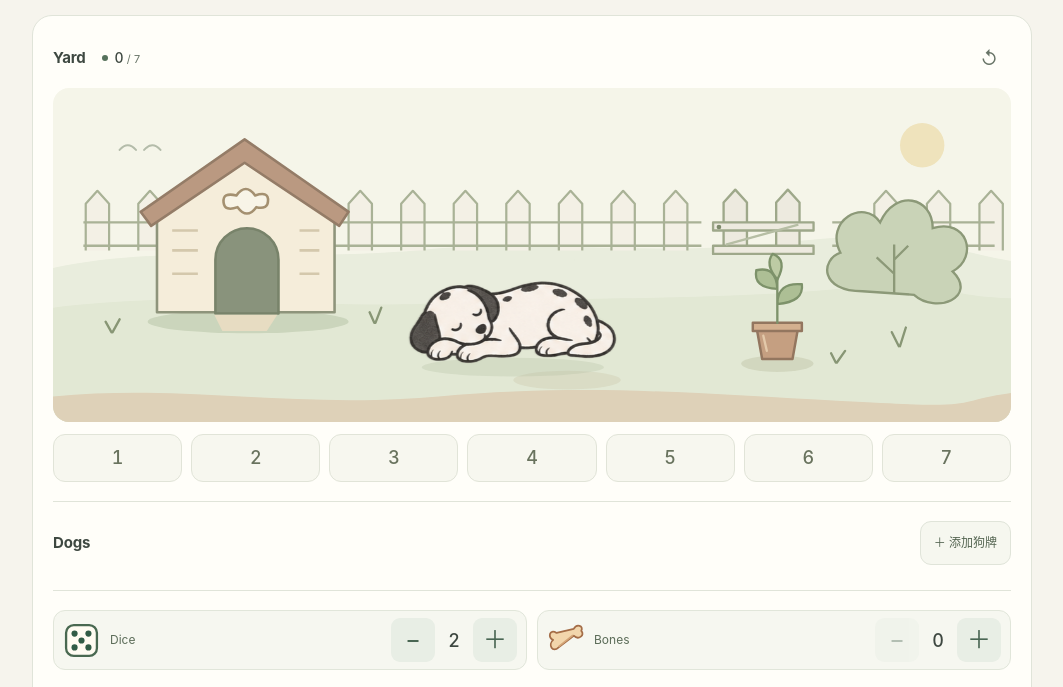
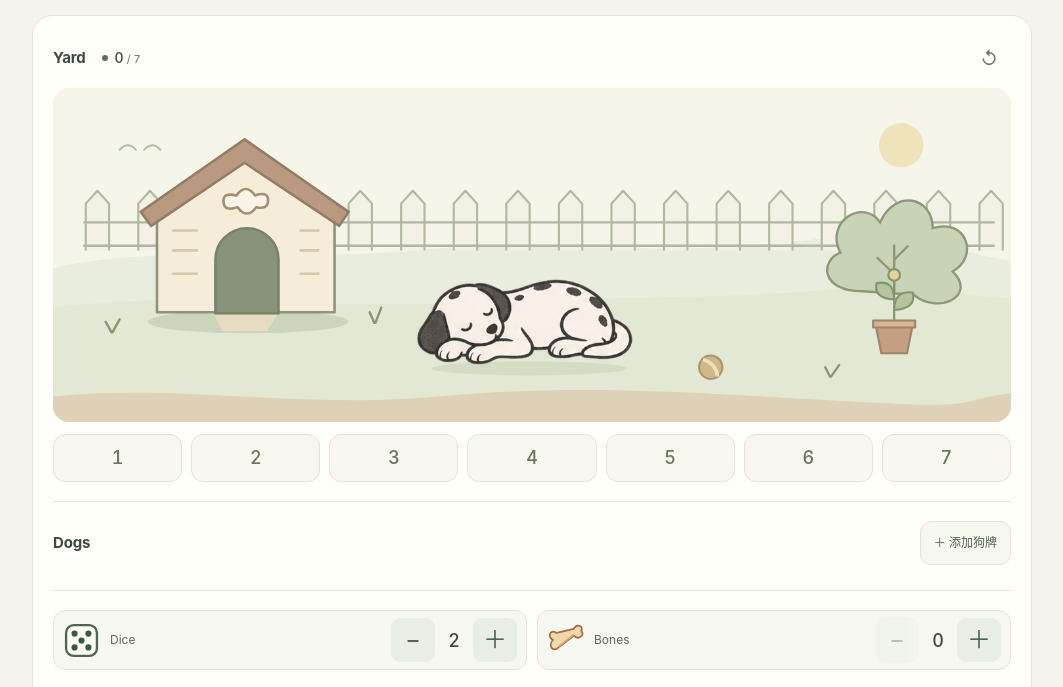
Before and after one commit to bibobrain/spots-table-companion, a plain HTML site: page index.html in a window 1280 px wide. Shown: the part 77-764 px from the top of the page, without its empty margins (108-1171 px from the left). Drawn offline with Linux system fonts and the light colour scheme.

Commit message:
Fix dog creation and coordinate backyard scenes

```diff
--- a/index.html
+++ b/index.html
@@ -180,7 +180,7 @@ main{max-width:1040px;padding-top:30px}.brand strong{font-size:32px}.brand small
 .record-faces{display:flex;align-items:center;gap:2px;flex-wrap:wrap;margin-top:3px}.record-faces .die-art{width:29px;height:30px;flex:none}.record-faces small{padding-left:3px}
 
 /* A temporary tool beside the table: opening it never moves the cards. */
-.dog-builder{position:fixed;inset:auto;z-index:60;width:420px;max-width:calc(100vw - 24px);max-height:calc(100dvh - 24px);margin:0;padding:16px;border:1px solid #c9d3bd;border-radius:18px;background:#fffdf5;color:var(--ink);box-shadow:0 14px 45px #36492a24,0 3px 10px #36492a10;overflow:auto;overscroll-behavior:contain;scrollbar-gutter:stable;animation:builder-appear .16s ease-out}
+.dog-builder{position:fixed;inset:auto;z-index:60;width:420px;max-width:calc(100vw - 24px);max-height:calc(100dvh - 24px);margin:0;padding:16px;border:1px solid #c9d3bd;border-radius:18px;background:#fffdf5;color:var(--ink);box-shadow:0 14px 45px #36492a24,0 3px 10px #36492a10;overflow:auto;overscroll-behavior:contain;scrollbar-gutter:stable;transform-origin:top right;animation:builder-unfold .14s ease-out}
 .dog-builder::backdrop{background:transparent}
 .dog-builder .builder-heading h3{font-size:14px;letter-spacing:.02em}
 .dog-builder .builder-heading p{font-size:11px;color:#64705b;margin-top:3px}
@@ -206,7 +206,7 @@ main{max-width:1040px;padding-top:30px}.brand strong{font-size:32px}.brand small
 .scored-dog .new-puppy{width:78px;margin:auto}
 .scored-dog>span:last-of-type{max-width:84px;overflow-wrap:anywhere}
 .settle-dog-name>span:last-child{line-height:1.5;overflow-wrap:anywhere}
-@keyframes builder-appear{from{opacity:0;transform:translateY(4px)}to{opacity:1;transform:none}}
+@keyframes builder-unfold{from{opacity:0;clip-path:inset(0 0 0 18% round 18px)}to{opacity:1;clip-path:inset(0 0 0 0 round 18px)}}
 @media(max-width:650px){
  .dog-builder{padding:14px;border-radius:16px}
  .dog-builder .dice-palette{grid-template-columns:repeat(3,minmax(0,1fr));gap:2px 12px;margin:8px 0 12px}
@@ -225,19 +225,21 @@ main{max-width:1040px;padding-top:30px}.brand strong{font-size:32px}.brand small
 @media(prefers-reduced-motion:reduce){.dog-builder{animation:none}}
 
 
-/* The same Dalmatian belongs to the card and the backyard. */
-.yard-scene .yard-character{left:var(--yard-x);top:var(--yard-y);width:22.8%;max-width:none}
-.yard-scene .yard-dog{display:block;width:100%;height:100%}
-.yard-reaction{position:absolute;inset:0;width:100%;height:100%;overflow:visible;pointer-events:none}
-.yard-planter,.yard-gate{transform-box:fill-box;transform-origin:50% 100%}
-.yard-scene[data-level=caution] .yard-change .yard-planter,.yard-scene[data-level=full] .yard-change .yard-planter{animation:yard-pot-catch .46s ease-out both}
-.yard-scene[data-level=full] .yard-change .yard-gate{animation:yard-gate-catch .4s ease-out both}
-.yard-change .yard-tension{animation:yard-mark-arrive .25s ease-out both}
-@keyframes yard-pot-catch{0%,100%{transform:rotate(0)}35%{transform:rotate(-3deg)}70%{transform:rotate(1deg)}}
-@keyframes yard-gate-catch{0%,100%{transform:rotate(0)}40%{transform:rotate(-2deg)}}
-@keyframes yard-mark-arrive{from{opacity:0}to{opacity:1}}
-@media(max-width:650px){.yard-scene .yard-character{left:var(--yard-mobile-x);top:var(--yard-mobile-y);width:34%}}
-@media(prefers-reduced-motion:reduce){.yard-scene .yard-character,.yard-scene .yard-planter,.yard-scene .yard-gate,.yard-scene .yard-tension{animation:none}}
+/* One scene coordinate system keeps paws, soil and props together at every width. */
+.yard-scene .yard-story{position:absolute;inset:0;width:100%;height:100%;max-width:none;left:0;overflow:hidden}
+.yard-story .yard-dalmatian{overflow:hidden}
+.yard-working-paw{transform-box:fill-box;transform-origin:68.4211% 9.4118%;animation:yard-paw-scoop .72s ease-in-out 5}
+.yard-dirt-flight{opacity:0;animation:yard-soil-toss .72s ease-out 5;animation-delay:var(--crumb-delay,0s)}
+.yard-butterfly-wings{transform-box:fill-box;transform-origin:50% 50%;animation:yard-wings .65s ease-in-out 5}
+.yard-garden-sprig{transform-box:fill-box;transform-origin:50% 100%;animation:yard-sprig-breeze 1.5s ease-in-out 2}
+.yard-found-bone{animation:yard-bone-peek 2.15s ease-out both}
+@keyframes yard-paw-scoop{0%,100%{transform:rotate(0deg)}28%{transform:rotate(17deg)}66%{transform:rotate(-14deg)}85%{transform:rotate(-5deg)}}
+@keyframes yard-soil-toss{0%,24%{opacity:0;transform:translate(0,0)}35%{opacity:.95;transform:translate(7px,-5px)}65%{opacity:.85;transform:translate(33px,-19px)}95%,100%{opacity:0;transform:translate(54px,7px)}}
+@keyframes yard-wings{0%,100%{transform:scaleX(1)}50%{transform:scaleX(.55)}}
+@keyframes yard-sprig-breeze{0%,100%{transform:rotate(0)}40%{transform:rotate(3deg)}70%{transform:rotate(-1deg)}}
+@keyframes yard-bone-peek{0%,15%{opacity:0;transform:translateY(5px)}45%,100%{opacity:1;transform:translateY(0)}}
+@media(max-width:650px){.yard-scene{aspect-ratio:2.35}.yard-scene .yard-story{width:100%;height:100%;left:0}}
+@media(prefers-reduced-motion:reduce){.yard-story .yard-working-paw,.yard-story .yard-butterfly-wings,.yard-story .yard-garden-sprig,.yard-story .yard-found-bone{animation:none}.yard-story .yard-dirt-flight{animation:none;display:none}}
 
 </style></head><body><main><header><div class="brand"><strong>Pip &amp; Paw</strong><small>A little company at the table</small></div><nav class="session-tools" aria-label="本局操作"><button type="button" class="icon-button" id="undoButton" aria-label="撤销上一步" title="撤销上一步" disabled>↶</button><button type="button" class="quiet-button" id="openJournal">本局 <span id="journalCount">0</span></button><button type="button" class="secondary-button" id="endSession">结束本局</button></nav></header><div id="saveStatus" class="save-status" hidden>浏览器未允许保存；当前页面仍可继续使用。</div><div id="tableEnded" class="table-ended" hidden><span>这一局已收好。</span><button type="button" class="text-button" id="resumeTable">继续本局</button></div>
 <section class="general-module" id="generalModule" aria-label="Yard and Dogs">
@@ -430,8 +432,9 @@ function positionBuilder(){
  panel.style.width=Math.min(420,width-margin*2)+'px';
  panel.style.maxHeight=Math.max(44,height-margin*2)+'px';
  let box=panel.getBoundingClientRect(),left,top,side;
- if(width>=1100&&rightEdge-rect.right>=box.width+gap+margin){
-  side='right';left=rect.right+gap;top=rect.top;
+ // Keep the component attached to the entrance, opening toward the table.
+ if(rect.left-leftEdge>=box.width+gap+margin){
+  side='left';left=rect.left-gap-box.width;top=rect.top;
  }else{
   const below=bottomEdge-rect.bottom-gap-margin,above=rect.top-topEdge-gap-margin;
   side=below>=box.height||below>=above?'bottom':'top';
@@ -480,14 +483,15 @@ function setupBuilderPopover(){
  panel.addEventListener('toggle',event=>{
   if(event.newState==='closed'&&!panel.matches(':popover-open')){builderOpen=false;panel.hidden=true;updateBuilderExpanded(false);}
  });
- panel.addEventListener('keydown',event=>{if(event.key==='Escape'){event.preventDefault();event.stopPropagation();closeBuilder();}});
+ document.addEventListener('keydown',event=>{if(builderOpen&&event.key==='Escape'){event.preventDefault();event.stopPropagation();closeBuilder();}});
  document.addEventListener('pointerdown',event=>{
   if(!builderOpen||builderUsesNativePopover()||panel.contains(event.target)||builderInvokers().some(b=>b.contains(event.target)))return;
   closeBuilder(false);
  });
- panel.addEventListener('focusout',()=>queueMicrotask(()=>{
-  if(builderOpen&&!panel.contains(document.activeElement)&&!builderInvokers().includes(document.activeElement))closeBuilder(false);
- }));
+ // Focus changes are not dismissal: a pointer activation may briefly blur
+ // to body, and editing the draft replaces its focused chip before restoring it.
+ // Native auto popovers handle light dismissal; the fallback uses the explicit
+ // outside pointerdown handler above. Neither path interrupts an internal click.
  window.addEventListener('resize',requestBuilderPosition,{passive:true});
  window.addEventListener('scroll',event=>{if(!panel.contains(event.target))requestBuilderPosition();},{passive:true,capture:true});
  window.visualViewport?.addEventListener('resize',requestBuilderPosition,{passive:true});
@@ -1236,29 +1240,47 @@ function renderActionRule(){
  $('actionSettings').hidden=!$('specialExtra').querySelector('[data-p]');
 }
 let lastYard=null;
-// Scene details respond to the known Yard total, never to an invented dice roll.
+// Every object shares this scene's coordinates: the working paw meets the pit,
+// and the loose soil leaves that paw toward the dog's hind legs.
+function yardPoseSvg(state, points) {
+ const art=DOG_ART.poses[state.pose],crop=art.cropRect;
+ const ground=state.ground??237;
+ const feet=(art.objectBounds[3]-crop[1])/crop[3];
+ const top=ground-state.size*feet;
+ const source='<image href="assets/'+DOG_ART.asset+'" width="'+DOG_ART.width+'" height="'+DOG_ART.height+'"';
+ let body=source+'/>';
+ if(state.activity==='dig'){
+  const key='yard-dig-'+points;
+  // Pose 7's forward foreleg is under the ear. The shoulder is (1214,604),
+  // the resting paw is near (1183,660), in the original atlas coordinates.
+  // Keep the head/ear as a foreground layer so the moving leg stays behind it.
+  body='<defs><clipPath id="'+key+'-body"><path clip-rule="evenodd" d="M'+crop[0]+' '+crop[1]+'h'+crop[2]+'v'+crop[3]+'h-'+crop[2]+'Z M1201 598L1233 601Q1225 635 1208 663Q1195 677 1168 669Q1154 665 1161 649Q1186 633 1201 598Z"/></clipPath><clipPath id="'+key+'-head"><path d="M1101 540H1193L1231 586L1210 609L1198 637L1158 650V680H1101Z"/></clipPath></defs>'+
+   '<g transform="translate(1214 604)"><g class="yard-working-paw"><rect x="-65" y="-8" width="95" height="85" fill="#000" fill-opacity="0"/><path d="M-12-3C-16 13-25 31-40 40C-57 45-62 58-48 62C-37 67-22 64-18 57C-6 38 3 20 8 1" fill="#f8f1e7" stroke="#4c4a44" stroke-width="5.1" stroke-linecap="round" stroke-linejoin="round"/><path d="M-49 61q-2-6 3-10m8 13q-3-6 2-11" fill="none" stroke="#4c4a44" stroke-width="3" stroke-linecap="round"/></g></g>'+
+   source+' clip-path="url(#'+key+'-body)"/>'+source+' clip-path="url(#'+key+'-head)"/>';
+ }
+ const frame='yard-pose-frame-'+points;
+ return '<svg class="yard-dalmatian" x="'+state.x+'" y="'+top.toFixed(3)+'" width="'+state.size+'" height="'+state.size+'" viewBox="'+crop.join(' ')+'" overflow="hidden" aria-hidden="true"><defs><clipPath id="'+frame+'"><rect x="'+crop[0]+'" y="'+crop[1]+'" width="'+crop[2]+'" height="'+crop[3]+'"/></clipPath></defs><g clip-path="url(#'+frame+')">'+body+'</g></svg>';
+}
+function yardBone(x,y,angle=0,scale=1){
+ return '<g transform="translate('+x+' '+y+') rotate('+angle+') scale('+scale+')" fill="#ead7b5" stroke="#a58d69" stroke-width="1.8" stroke-linejoin="round"><path d="M-14-4C-24-12-29-3-22 2C-27 10-17 15-12 7H12C17 15 27 10 22 2C29-3 24-12 14-4Z"/></g>';
+}
 function yardLandscape(points){
- const state=yardStates[points];
- const gateAngle=[0,0,0,0,-3,-6,-10,-15][points];
- const potAngle=[0,0,-1,-3,-7,-12,-20,-29][points];
- const soilTop=[247,242,236,226,219,211,201,193][points];
- const soilWidth=[24,38,52,64,75,85,94,102][points];
- const soilTone=points>=6?'#c5ad8d':points>=4?'#ccba98':'#d6c7a9';
- const posts=Array.from({length:18},(_,i)=>28+i*45).filter(x=>x<560||x>660).map(x=>'<path d="M'+x+' 139V99l10-11 10 11v40"/>').join('');
- const paw=(x,y,angle)=>'<g transform="translate('+x+' '+y+') rotate('+angle+')" fill="#a8b18e" opacity=".65"><path d="M-4 3q0-6 4-6t4 6q-4 3-8 0Z"/><ellipse cx="-5" cy="-5" rx="2" ry="2.7"/><ellipse cx="0" cy="-7" rx="2" ry="2.7"/><ellipse cx="5" cy="-5" rx="2" ry="2.7"/></g>';
- const footprints=points>0?paw(285,224,65)+paw(308,235,53)+paw(333,230,65):'';
- const cracks=points<4?'':points===4?'<path d="M502 237l14-5 10 5"/>':points===5?'<path d="M493 239l19-9 16 7 12-9"/>':points===6?'<path d="M490 238l21-12 17 9 17-15 12 5M531 235l8 10"/>':'<path d="M479 242l28-17 21 11 22-19 18 9 22-8M528 236l4 13 15 4M555 220l-5-11"/>';
- const changed=lastYard!==null?' yard-change':'';
- return `<svg class="yard-landscape${changed}" viewBox="0 0 820 286" aria-hidden="true" focusable="false">
+ const state=yardStates[points],digging=state.activity==='dig';
+ const posts=Array.from({length:18},(_,i)=>'<path d="M'+(28+i*45)+' 139V99l10-11 10 11v40"/>').join('');
+ const paw=(x,y,angle)=>'<g transform="translate('+x+' '+y+') rotate('+angle+')" fill="#b2bba0" opacity=".7"><path d="M-4 3q0-6 4-6t4 6q-4 3-8 0Z"/><ellipse cx="-5" cy="-5" rx="2" ry="2.7"/><ellipse cx="0" cy="-7" rx="2" ry="2.7"/><ellipse cx="5" cy="-5" rx="2" ry="2.7"/></g>';
+ const footprints=points===0?'':paw(627,249,-70)+paw(597,240,-70)+paw(567,248,-70);
+ const pit=points<2?'':points===2?'<ellipse cx="378" cy="237" rx="34" ry="10" fill="#d9c9a7"/><path d="M349 237q27-11 56-1" fill="none" stroke="#b5a07f" stroke-width="1.6"/>':points===7?'<path d="M339 242q17-19 39-18q28-1 40 18" fill="#d1bf9e" stroke="#b19b79" stroke-width="1.7"/><path d="M356 238l11-4m12 3l8-3m12 5l6-2" fill="none" stroke="#bba786" stroke-width="1.5"/>':'<ellipse cx="378" cy="238" rx="43" ry="15" fill="#cfbc9b"/><ellipse cx="378" cy="237" rx="35" ry="10" fill="#ac9475"/><path d="M339 237q7-13 27-12m25 0q18 2 26 12" fill="none" stroke="#b49d79" stroke-width="3.2" stroke-linecap="round"/>';
+ const spoil=points>=3&&points<7?'<path d="M446 247q16-16 34-2q15-12 29 3" fill="#d4c09d" stroke="#b7a07d" stroke-width="1.6" stroke-linecap="round"/><g fill="#b09a79"><ellipse cx="433" cy="247" rx="3" ry="2"/><ellipse cx="521" cy="250" rx="2.5" ry="1.8"/><ellipse cx="457" cy="254" rx="2" ry="1.6"/></g>':'';
+ const bone=points===4?'<g class="yard-found-bone">'+yardBone(374,237,-24,.62)+'</g>':points===5?yardBone(369,245,-12,.8):points===6?yardBone(426,246,8,.8):points===7?yardBone(623,244,-7,.85):'';
+ const butterfly=points===1?[349,157]:points===2?[340,177]:points===5?[352,150]:points===6?[571,131]:null;
+ const flutter=butterfly?'<g class="yard-butterfly" transform="translate('+butterfly.join(' ')+')"><g class="yard-butterfly-wings" fill="#d6bd8e" stroke="#ac956e" stroke-width="1.2"><path d="M0 0C-18-20-22 7-3 5C-16 16 4 22 0 0Z"/><path d="M0 0C18-20 22 7 3 5C16 16-4 22 0 0Z"/><path d="M0-2v10" stroke="#897d60" fill="none"/></g></g>':'';
+ const dust=digging?'<g class="yard-soil-spray" fill="#ae9470" aria-hidden="true">'+[0,1,2].map((i)=>'<g transform="translate('+(405+i*3)+' '+(237-i)+')"><g class="yard-dirt-flight" style="--crumb-delay:'+(i*.08)+'s"><ellipse cx="0" cy="0" rx="'+(2.6-i*.35)+'" ry="'+(1.7+i*.15)+'"/></g></g>').join('')+'</g>':'';
+ const lip=points>=3&&points<7?'<path d="M338 240q39 18 80-1" fill="none" stroke="#c9b28e" stroke-width="4.5" stroke-linecap="round"/>':'';
+ return `<svg class="yard-landscape yard-story" viewBox="0 0 820 286" preserveAspectRatio="xMidYMid slice" aria-hidden="true" focusable="false">
+  <rect width="820" height="286" fill="#f5f5e9"/>
   <path d="M0 154C100 133 208 149 310 139S519 145 628 132S757 137 820 148V286H0Z" fill="#e9eddd"/>
-  <g fill="#f3f0e5" stroke="#a9b296" stroke-width="1.9" stroke-linejoin="round">${posts}</g>
-  <path d="M26 115H555M667 115H806M26 135H555M667 135H806" fill="none" stroke="#a9b296" stroke-width="2"/>
-  <g transform="rotate(${gateAngle} 609 139)"><g class="yard-gate" fill="#edeadf" stroke="#9ea88a" stroke-width="2" stroke-linejoin="round">
-   <path d="M574 141V98l10-11 10 11v43M619 141V98l10-11 10 11v43"/>
-   <path d="M565 115h86v7h-86ZM565 135h86v7h-86Z"/>
-   <path d="M576 134l62-17" fill="none" stroke="#b6bea4"/>
-   <circle cx="570" cy="119" r="2" fill="#7d8a6b" stroke="none"/>
-  </g></g>
+  <g fill="#f3f0e5" stroke="#b0b89f" stroke-width="1.8" stroke-linejoin="round">${posts}</g>
+  <path d="M26 115H806M26 135H806" fill="none" stroke="#b0b89f" stroke-width="2"/>
   <path d="M0 188C133 172 202 190 335 184S549 182 662 173S755 178 820 180V286H0Z" fill="#e2e8d4"/>
   <path d="M0 264C115 253 204 275 330 264S547 261 675 268S764 269 820 261V286H0Z" fill="#ded1b8"/>
   <ellipse cx="167" cy="200" rx="86" ry="10" fill="#cbd5bc"/>
@@ -1270,36 +1292,30 @@ function yardLandscape(points){
    <path d="M157 92q8-11 16 0q12-4 11 5q0 7-10 5q-8 11-16 0q-11 4-12-4q-1-9 11-6Z" fill="#f8f4e7" stroke="#a49070"/>
   </g>
   <path d="M138 194h54l-9 14h-38Z" fill="#e7dcc2"/>
-  <g stroke="#889675" stroke-width="2" stroke-linecap="round" fill="none"><path d="M50 209l-5-9m6 9l6-11M275 201l-4-9m5 9l5-13M724 221l-6-12m7 12l5-16M670 235l-4-8m5 8l7-10"/></g>
+  <g stroke="#889675" stroke-width="2" stroke-linecap="round" fill="none"><path d="M50 209l-5-9m6 9l6-11M275 201l-4-9m5 9l5-13M724 221l-6-12m7 12l5-16M665 247l-4-8m5 8l7-10"/></g>
   <g stroke="#8c9978" stroke-width="2" fill="#c9d3b7"><path d="M693 174c-37 0-36-27-19-33c-14-27 20-47 34-26c13-29 45-22 45 5c29-9 40 24 17 37c22 22-14 37-33 20Z"/><path d="M720 176v-42m0 25l-15-14m15 2l12-12" fill="none"/></g>
+  <g transform="translate(720 211)" stroke="#9c856d" stroke-width="1.8" stroke-linejoin="round">
+   <path d="M-16-9H16l-5 25h-22Z" fill="#c59f81"/><path d="M-18-12h36v6h-36Z" fill="#d6b391"/>
+   <g class="yard-garden-sprig" fill="#b5c49f" stroke="#82956d"><path d="M0-12V-49m0 19q-18-1-15-14q15-3 15 14m0 9q19-1 16-15q-16-2-16 15"/><circle cx="0" cy="-51" r="5" fill="#e8d19b"/></g>
+  </g>
   ${footprints}
-  <ellipse cx="440" cy="250" rx="${soilWidth+22}" ry="${points<4?8:12}" fill="${points>=6?'#b99d7d':'#c1bb9b'}" opacity=".26"/>
-  ${points===0?'':`<path d="M${440-soilWidth} 247Q${422-soilWidth*.35} ${soilTop-10} 440 ${soilTop}Q${475+soilWidth*.3} ${soilTop-10} ${440+soilWidth} 247" fill="${soilTone}" stroke="#ad9674" stroke-width="1.7" stroke-linecap="round"/>`}
-  <g fill="none" stroke="${points>=6?'#94785e':'#aa9474'}" stroke-width="2" stroke-linecap="round" stroke-linejoin="round">${cracks}</g>
-  <ellipse cx="${state.x*8.2}" cy="239" rx="${state.pose===10?78:62}" ry="8" fill="#a9b496" opacity=".24"/>
-  <ellipse cx="620" cy="236" rx="31" ry="7" fill="#b4b897" opacity=".35"/>
-  <g transform="rotate(${potAngle} 620 232)"><g class="yard-planter" stroke-linejoin="round" stroke-linecap="round">
-   <path d="M602 204h36l-5 28h-26Z" fill="#c59f81" stroke="#93765f" stroke-width="2.1"/>
-   <path d="M599 201h42v7h-42Z" fill="#d4b08f" stroke="#93765f" stroke-width="2.1"/>
-   <path d="M620 201v-49m0 20q-21-1-18-16q17-4 18 16m0 13q23-2 21-17q-21-2-21 17" fill="#adbf95" stroke="#7d926a" stroke-width="2"/>
-   <path d="M620 164q-11-13-4-22q13 5 4 22" fill="#bdcba4" stroke="#7d926a" stroke-width="2"/>
-   <path d="M608 212l3 13" stroke="#e3c9aa" stroke-width="2"/>
-  </g></g>
-  ${points>=5?'<path d="M588 239l-6 2m11 4l-2 3m-15-13l-4 1" fill="none" stroke="#a98a66" stroke-width="2.5" stroke-linecap="round"/>':''}
-  ${points>=6?'<g class="yard-tension" fill="none" stroke="#aa7556" stroke-width="2.2" stroke-linecap="round"><path d="M576 167l-7-6M568 179l-9-1M580 155l-2-8"/></g>':''}
+  <ellipse cx="${state.x+state.size*.52}" cy="240" rx="${state.shadow}" ry="6" fill="#afba9b" opacity=".28"/>
+  ${pit}${spoil}${bone}
+  ${points===0?'<g transform="translate(563 239) rotate(-13)"><circle r="10" fill="#d1b788" stroke="#a99572" stroke-width="1.7"/><path d="M-5-8q10 6 9 17" fill="none" stroke="#eee0bf" stroke-width="3"/></g>':''}
+  ${yardPoseSvg(state,points)}${lip}${dust}${flutter}
   <path d="M57 53q7-8 14 0m7 0q7-8 14 0" fill="none" stroke="#b4bcaa" stroke-width="1.7" stroke-linecap="round"/>
-  <circle cx="744" cy="49" r="19" fill="#efe3bc"/>
+  <circle cx="726" cy="49" r="19" fill="#efe3bc"/>
  </svg>`;
 }
 const yardStates=[
- {pose:10,x:48,name:'斑点狗在狗屋前打盹，花盆稳稳站着'},
- {pose:11,x:49,name:'斑点狗沿着爪印巡游后院'},
- {pose:7,x:51,name:'斑点狗低头闻着新翻的土'},
- {pose:3,x:50,name:'斑点狗俯身邀玩，土堆渐渐隆起'},
- {pose:5,x:49,name:'斑点狗回头张望，花盆开始歪斜'},
- {pose:0,x:50,name:'斑点狗停下脚步，围栏和花盆都歪了些'},
- {pose:6,x:49,name:'斑点狗抬起一只爪，松动的围栏旁花盆摇摇欲坠'},
- {pose:8,x:48,name:'斑点狗举爪屏息，花盆悬斜着，还没有倒下'}
+ {pose:10,x:307,size:194,ground:237,shadow:84,activity:'rest',name:'斑点狗在狗屋旁打盹，小球安静地躺在草地上'},
+ {pose:11,x:372,size:205,ground:237,shadow:76,activity:'walk',name:'斑点狗沿着爪印巡游，一只蝴蝶停在前面'},
+ {pose:7,x:354,size:214,ground:237,shadow:78,activity:'sniff',name:'斑点狗低头闻着一块松软的泥土'},
+ {pose:7,x:354,size:214,ground:237,shadow:78,activity:'dig',name:'斑点狗站在浅坑右侧，前爪向后刨土，土粒落到身后'},
+ {pose:7,x:354,size:214,ground:237,shadow:78,activity:'dig',name:'斑点狗又刨了几下，浅坑里露出一截骨头'},
+ {pose:3,x:385,size:205,ground:237,shadow:81,activity:'play',name:'斑点狗向新找到的骨头俯身邀玩，蝴蝶在旁边飞'},
+ {pose:5,x:445,size:175,ground:237,shadow:62,activity:'look',name:'斑点狗回过头，看着从耳边飞过的蝴蝶'},
+ {pose:2,x:432,size:218,ground:237,shadow:86,activity:'rest',name:'斑点狗把浅坑填好，趴在旁边守着骨头休息'}
 ];
 function renderYardScene(){
  if(lastYard===yard)return;
@@ -1309,16 +1325,11 @@ function renderYardScene(){
  status.setAttribute('aria-label','庭院总点数 '+yard+'，上限 7');
  $('yardTotal').textContent=yard;
  $('yardMeter').innerHTML=Array.from({length:7},(_,i)=>'<span class="'+(i<yard?'is-filled':'')+'"></span>').join('');
- scene.dataset.points=yard;scene.dataset.level=level;
+ scene.dataset.points=yard;scene.dataset.level=level;scene.dataset.activity=state.activity;
  scene.setAttribute('aria-label','后院 '+yard+' 点，'+state.name);
- const art=DOG_ART.poses[state.pose];
- const feet=(art.objectBounds[3]-art.cropRect[1])/art.cropRect[3];
- const top=82.5-65.4*feet,mobileTop=78.3-66.3*feet;
- const reaction=yard===7?'<svg class="yard-reaction" viewBox="0 0 100 100" aria-hidden="true"><path d="M72 23q-6 8-2 10q6 2 2-10Z" fill="#8baba3" stroke="#647f76" stroke-width=".75"/><path d="M72 8l3-5m-12 2V0" fill="none" stroke="#a67d5b" stroke-width="1.1" stroke-linecap="round"/></svg>':'';
- scene.innerHTML=yardLandscape(yard)+'<div class="yard-character" style="--yard-x:'+state.x+'%;--yard-mobile-x:'+(state.x*1.28-7)+'%;--yard-y:'+top.toFixed(2)+'%;--yard-mobile-y:'+mobileTop.toFixed(2)+'%">'+dogSprite(state.pose,'yard-dog')+reaction+'</div>';
+ scene.innerHTML=yardLandscape(yard);
  lastYard=yard;
 }
-
 
 function recalc(){
  renderYardScene();
```
Also changed, not shown: assets/mobile.jpg, assets/preview-desktop.jpg, 3 other files.
